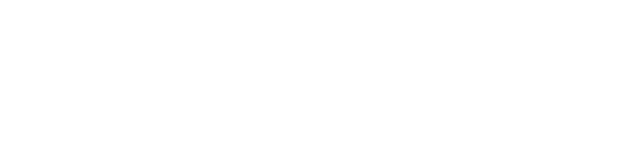
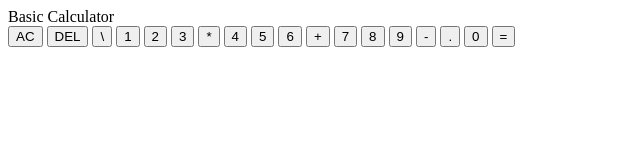
Before and after one commit to SobiahSelvarajah/sobiah-selvarajah-basic-calculator, a plain HTML site: page index.html in a window 1280 px wide. Shown: the whole page, without its empty margins (0-640 px from the left). Drawn offline with nearby package versions, Linux system fonts and the light colour scheme; files that its build step writes are made by us from their sources.

Commit message:
index.html setup

```diff
--- a/index.html
+++ b/index.html
@@ -5,10 +5,43 @@
     <meta http-equiv="X-UA-Compatible" content="IE=edge">
     <meta name="viewport" content="width=device-width, initial-scale=1.0">
     <title>Basic Calculator</title>
-    <link href="styles.css" rel="stylesheet">
-    <script src="script.js" defer></script>
+    <link href="main.css" rel="stylesheet">
+    <script src="index.js" defer></script>
 </head>
 <body>
+    <section class="calculator">
+        <nav class="calculator__title-section">
+            <header class="calculator__title">
+                Basic Calculator
+            </header>
+        </nav>
+        <main class="calculator__container">
+            <div class="calculator__output">
+                <div class="calculator__previous-output"></div>
+                <div class="calculator__current-output"></div>
+            </div>
+            <button class="calculator__buttons">AC</button>
+            <button class="calculator__buttons">DEL</button>
+            <button class="calculator__buttons">\</button>
+            <button class="calculator__buttons">1</button>
+            <button class="calculator__buttons">2</button>
+            <button class="calculator__buttons">3</button>
+            <button class="calculator__buttons">*</button>
+            <button class="calculator__buttons">4</button>
+            <button class="calculator__buttons">5</button>
+            <button class="calculator__buttons">6</button>
+            <button class="calculator__buttons">+</button>
+            <button class="calculator__buttons">7</button>
+            <button class="calculator__buttons">8</button>
+            <button class="calculator__buttons">9</button>
+            <button class="calculator__buttons">-</button>
+            <button class="calculator__buttons">.</button>
+            <button class="calculator__buttons">0</button>
+            <button class="calculator__buttons">=</button>
+        </main>
+
+
+    </section>
 
 </body>
 </html>
```
Also changed, not shown: main.css (added), styles/main.css (deleted), styles/main.scss (deleted), 1 other file.
